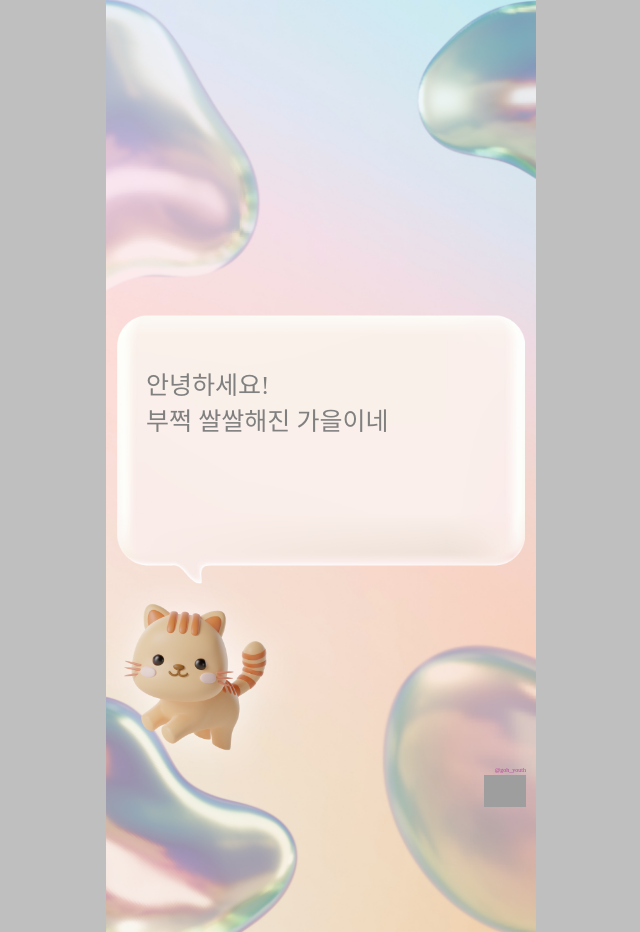
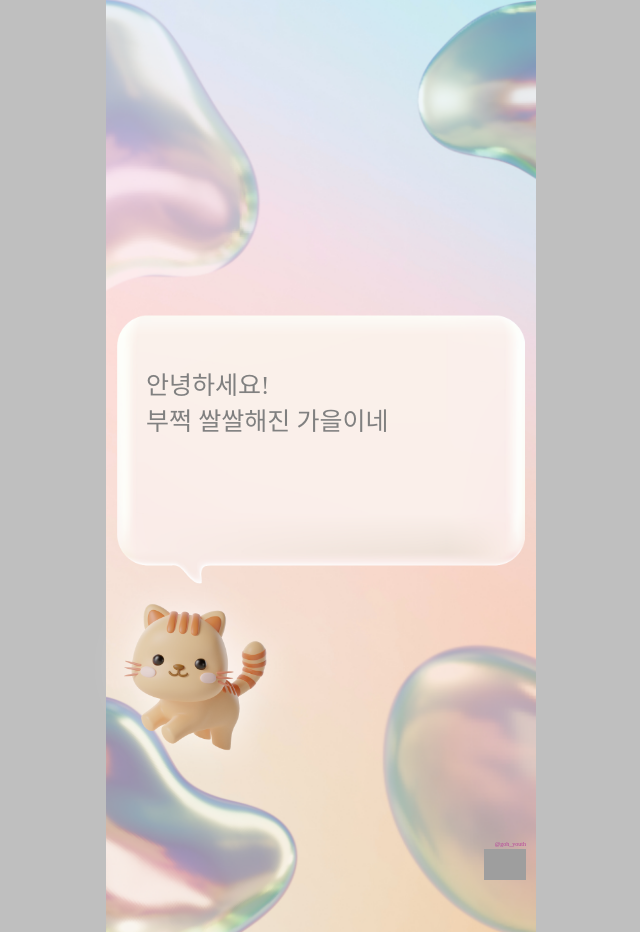
Before and after one commit to JieunHan17/goh-invitation, a Svelte app: page / in a window 1280 px wide. Both pictures are taken after a click on the button 640 px from the left and 485 px from the top of the page. Shown: the whole page, without its empty margins (319-959 px from the left). Built offline with nearby package versions, Linux system fonts and the light colour scheme; grey boxes are pictures that could not be loaded; a web font is replaced by a local one.

Commit message:
Fix instagram margin

```diff
--- a/src/views/Content.svelte
+++ b/src/views/Content.svelte
@@ -89,7 +89,6 @@
     height: 100%;
     display: flex;
     flex-direction: column;
-    overflow: hidden;
   }
 
   #note-img-wrapper {
@@ -149,6 +148,7 @@
     width: 100%;
     height: 100%;
     flex-direction: column;
+    justify-content: flex-end;
     align-items: flex-end;
     box-sizing: border-box;
     padding-right: 10px;
@@ -164,6 +164,7 @@
 
   #instagram-img {
     width: 10%;
+    margin-bottom: 10%;
   }
 
   @media (min-width: 430px) {
```
